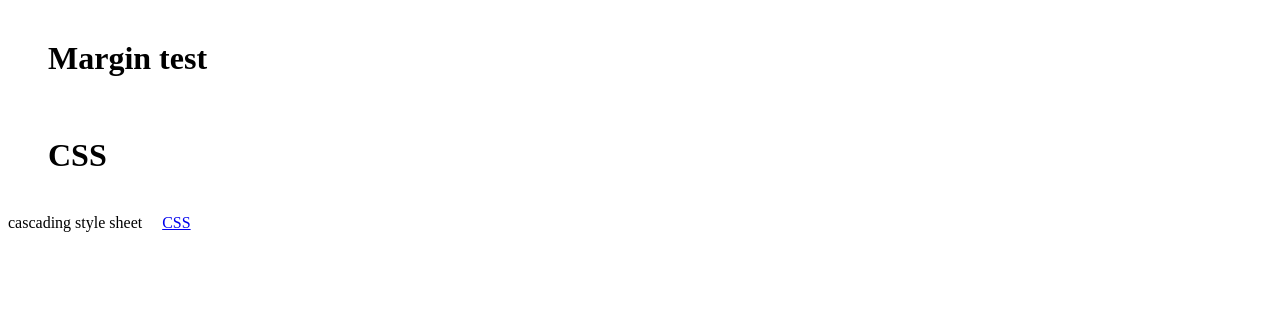
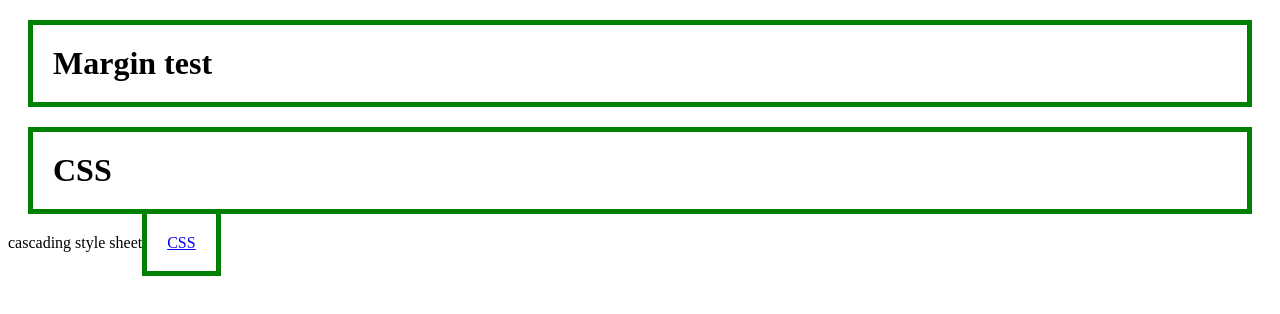
Before and after one commit to artemisfawl12/web1, a plain HTML site: page box.html in a window 1280 px wide. Drawn offline with Linux system fonts and the light colour scheme.

Commit message:
Update box.html

```diff
--- a/box.html
+++ b/box.html
@@ -8,13 +8,13 @@
       block level element
       */
       h1 {
-        border:5px greeb solid;
+        border:5px green solid;
         padding:20px;
         margin:20px;
 
       }
       a {
-        border:5px greeb solid;
+        border:5px green solid;
         padding:20px
       }
 
```
